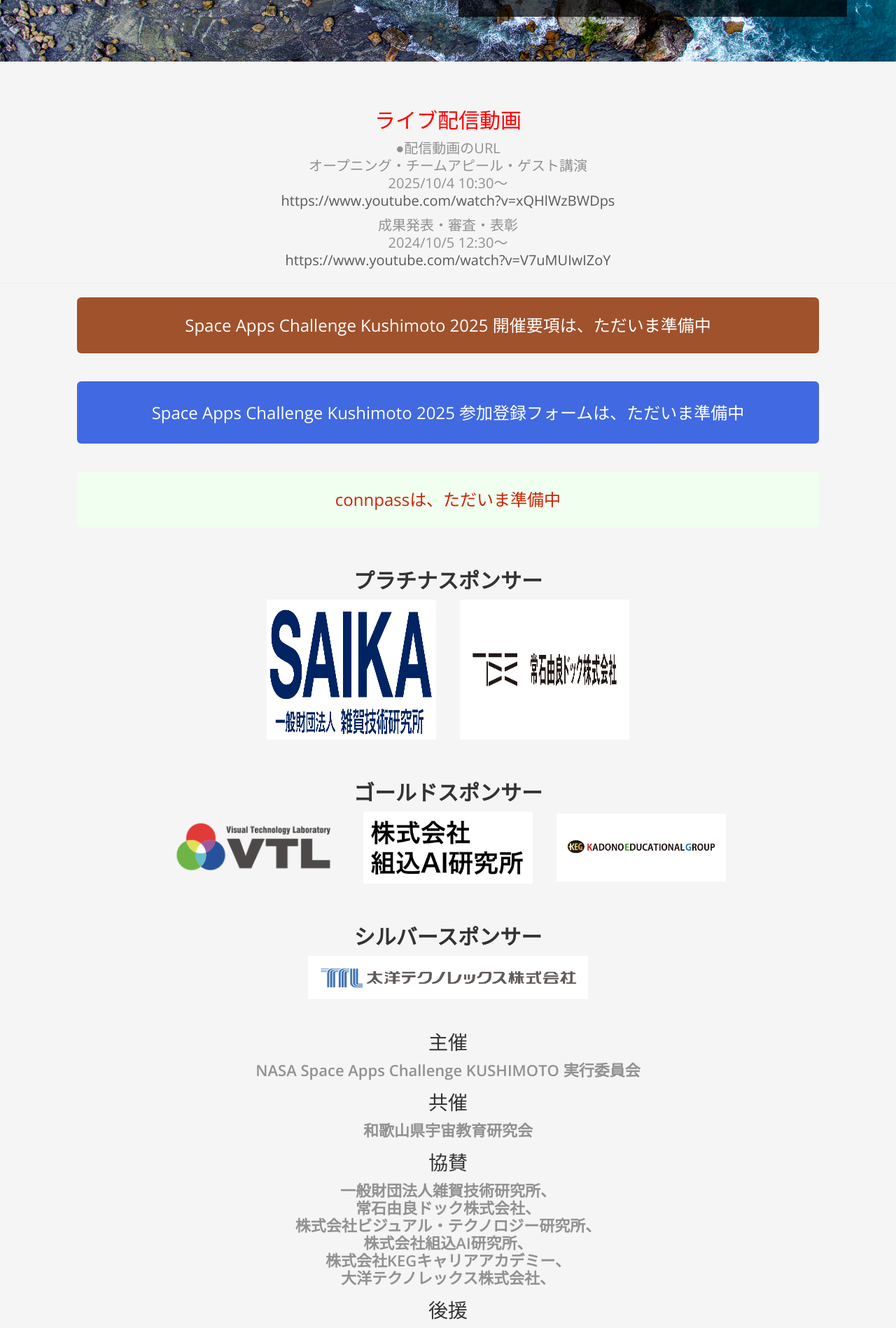
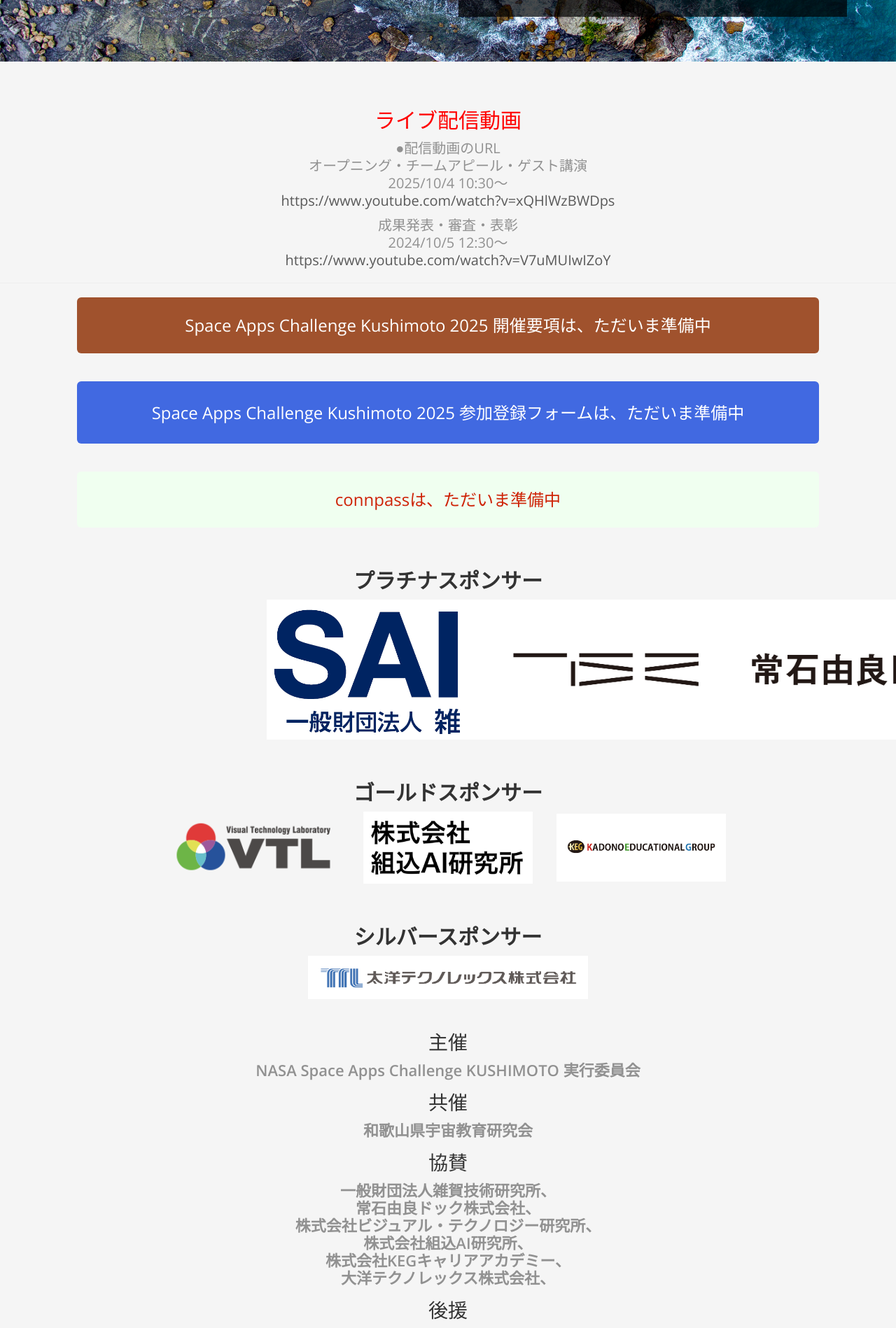
Before and after one commit to space-apps-kushimoto/space-apps-kushimoto.github.io, a Jekyll site: the page built from index.html, in a window 1280 px wide. Shown: the part 2083-3981 px from the top of the page at 70% size. Built offline with Jekyll 4.4.1, drawn with Linux system fonts in a browser that asks for light colours; nearby versions of some CDN libraries; some web fonts are replaced; a script that is not in the unit is left out.

Commit message:
Update footer.html

```diff
--- a/_includes/footer.html
+++ b/_includes/footer.html
@@ -43,14 +43,14 @@
   </div>
 
   <div class="sponsors">
-   <h2>プラチナスポンサー</h2>
+<h2>プラチナスポンサー</h2>
 <div class="row">
   <div class="col-md-3 col-sm-4 vcenter">
     <a href="https://www.saika.or.jp/">
       <img
         src="{{ site.url }}/img/sponsor/logoSaika.png"
         alt="公益財団法人 和歌山県文化振興財団"
-        style="height:200px !important; width:auto !important; display:block; margin:0 auto;">
+        style="height:200px !important; width:auto !important; max-width:none !important; max-height:none !important; display:block; margin:0 auto;">
     </a>
   </div>
   <div class="col-md-3 col-sm-4 vcenter">
@@ -58,10 +58,11 @@
       <img
         src="{{ site.url }}/img/sponsor/logoTsuneishiYura.png"
         alt="ツネイシユラ"
-        style="height:200px !important; width:auto !important; display:block; margin:0 auto;">
+        style="height:200px !important; width:auto !important; max-width:none !important; max-height:none !important; display:block; margin:0 auto;">
     </a>
   </div>
 </div>
+
 
     <h2>ゴールドスポンサー</h2>
 
```
